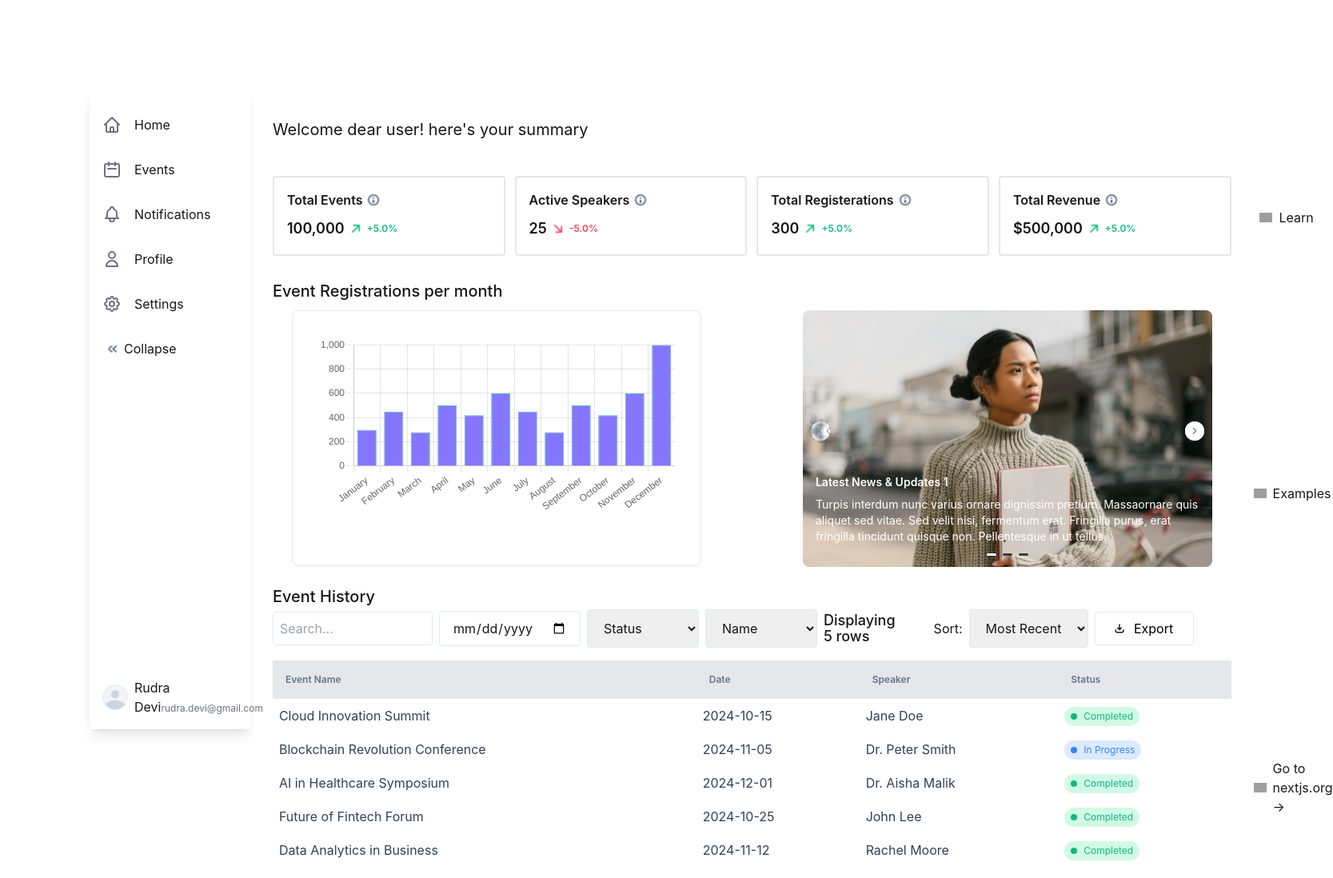
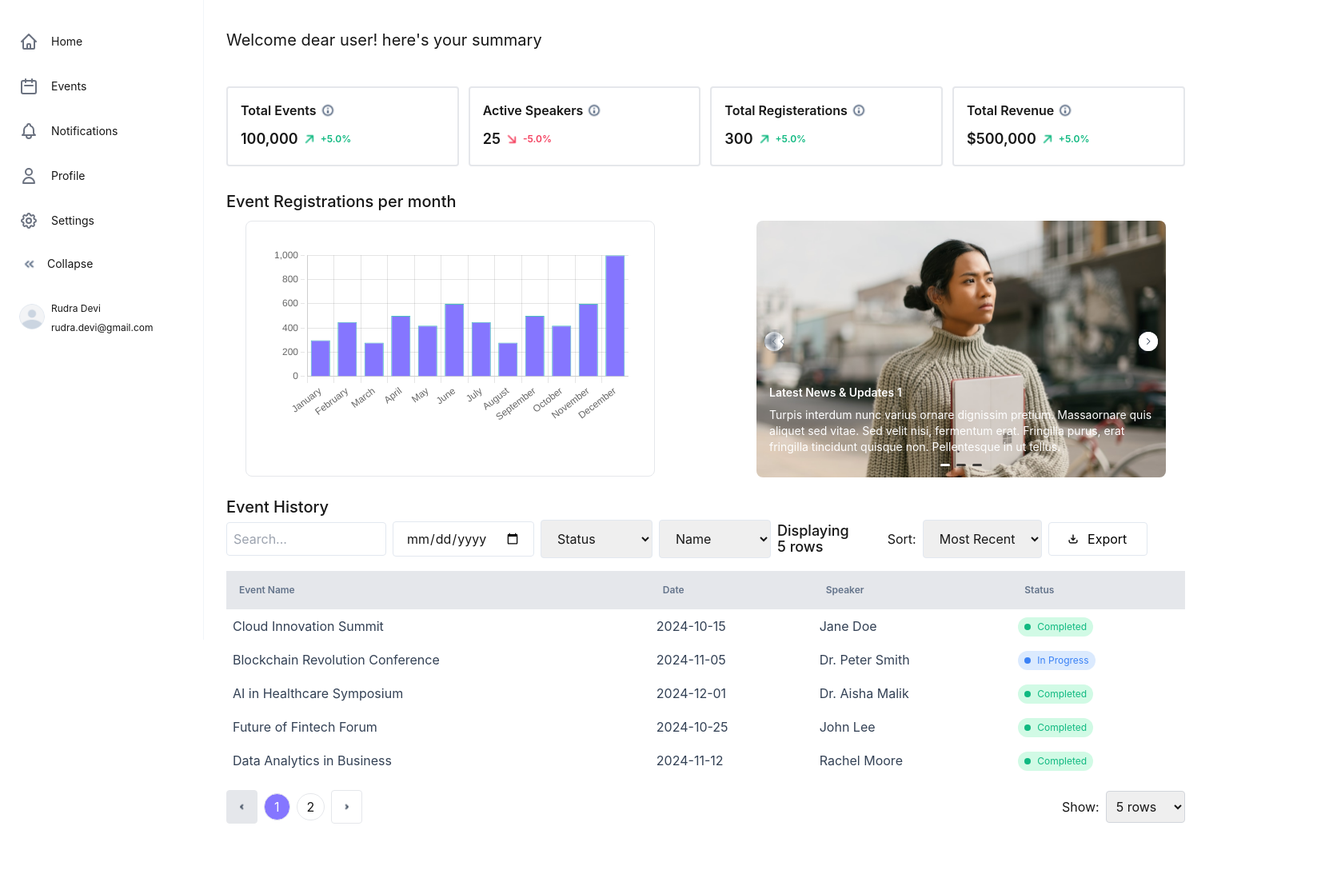
Before and after one commit to Remi-dee/map, a Next.js app: page / in a window 1280 px wide. Shown: the top 1098 px of the page at 80% size, 1667 px wide, since content can reach past the window. After the commit the page ends 1058 px from the top, so only its background shows below. Built offline with nearby package versions, Linux system fonts and the light colour scheme; grey boxes are pictures that could not be loaded.

Commit message:
Monday, October 21, 2024 at 11:36 AM West Africa Standard Time

```diff
--- a/app/Components/SideBar.js
+++ b/app/Components/SideBar.js
@@ -16,33 +16,57 @@ const Sidebar = () => {
   return (
     <div
       className={`flex  ${
-        isCollapsed ? "w-16" : "w-64"
-      } h-screen transition-width duration-300 bg-white shadow-lg`}
+        isCollapsed ? "w-16" : ""
+      } h-screen transition-width duration-300 p-[8px] bg-white border-r border-[#F1F5F9]`}
     >
       {/* Sidebar content */}
-      <div className="flex flex-col justify-between w-full">
+      <div
+        className={`flex flex-col justify-between ${
+          isCollapsed ? "w-16" : "w-[238px]"
+        }`}
+      >
         <div>
-          <ul className="mt-4">
+          <ul className="mt-4 ">
             {" "}
             <li className="flex items-center p-4 hover:bg-gray-200">
               <HomeIcon className="h-6 w-6 text-gray-500" />
-              {!isCollapsed && <span className="ml-4">Home</span>}
+              {!isCollapsed && (
+                <span className="ml-4 text-[14px] font-normal leading-[20px] text-left">
+                  Home
+                </span>
+              )}
             </li>
             <li className="flex items-center p-4 hover:bg-gray-200">
               <CalendarIcon className="h-6 w-6 text-gray-500" />
-              {!isCollapsed && <span className="ml-4">Events</span>}
+              {!isCollapsed && (
+                <span className="ml-4  text-[14px] font-normal leading-[20px] text-left">
+                  Events
+                </span>
+              )}
             </li>
             <li className="flex items-center p-4 hover:bg-gray-200">
               <BellIcon className="h-6 w-6 text-gray-500" />
-              {!isCollapsed && <span className="ml-4">Notifications</span>}
+              {!isCollapsed && (
+                <span className="ml-4 text-[14px] font-normal leading-[20px] text-left">
+                  Notifications
+                </span>
+              )}
             </li>
             <li className="flex items-center p-4 hover:bg-gray-200">
               <UserIcon className="h-6 w-6 text-gray-500" />
-              {!isCollapsed && <span className="ml-4">Profile</span>}
+              {!isCollapsed && (
+                <span className="ml-4  text-[14px] font-normal leading-[20px] text-left">
+                  Profile
+                </span>
+              )}
             </li>
             <li className="flex items-center p-4 hover:bg-gray-200">
               <CogIcon className="h-6 w-6 text-gray-500" />
-              {!isCollapsed && <span className="ml-4">Settings</span>}
+              {!isCollapsed && (
+                <span className="ml-4  text-[14px] font-normal leading-[20px] text-left">
+                  Settings
+                </span>
+              )}
             </li>
             <button
               className="p-4 flex items-center"
@@ -60,13 +84,15 @@ const Sidebar = () => {
                   height={13}
                   className={`rotate-180 ${isCollapsed && " rotate-180"} `}
                 />
-                <span className={`${isCollapsed && "hidden rotate-180"} ml-2`}>
+                <span
+                  className={`${
+                    isCollapsed && "hidden rotate-180"
+                  } ml-4 text-[14px] font-normal leading-[20px] text-left`}
+                >
                   Collapse
                 </span>
               </span>
             </button>
-          </ul>
-        </div>
             <div className="p-4">
               <div className="flex items-center space-x-2">
                 <Image
@@ -76,13 +102,18 @@ const Sidebar = () => {
                 />
                 {!isCollapsed && (
                   <div>
-                <span>Rudra Devi</span>
-                <span className="text-xs text-gray-500">
+                    <span className="text-[12px] font-normal leading-[16px] text-left">
+                      Rudra Devi
+                    </span>
+                    <br />
+                    <span className="text-xs text-[12px] font-normal leading-[16px] text-left">
                       rudra.devi@gmail.com
                     </span>
                   </div>
                 )}
               </div>
+            </div>
+          </ul>
         </div>
       </div>
     </div>
--- a/app/page.js
+++ b/app/page.js
@@ -7,7 +7,7 @@ import Sidebar from "./Components/SideBar";
 
 export default function Home() {
   return (
-    <div className="min-h-screen flex pt-0 px-[20px] lg:p-28 w-full p-2 font-inter gap-[28px] ">
+    <div className="min-h-screen flex pt-0 px-[20px] lg:p-0 w-full p-2 font-inter gap-[28px] ">
       <Sidebar />
 
       <main className="">
@@ -23,53 +23,6 @@ export default function Home() {
           <EventHistory />
         </div>
       </main>
-      <footer className="row-start-3 flex gap-6 flex-wrap items-center justify-center">
-        <a
-          className="flex items-center gap-2 hover:underline hover:underline-offset-4"
-          href="https://nextjs.org/learn?utm_source=create-next-app&utm_medium=appdir-template-tw&utm_campaign=create-next-app"
-          target="_blank"
-          rel="noopener noreferrer"
-        >
-          <Image
-            aria-hidden
-            src="https://nextjs.org/icons/file.svg"
-            alt="File icon"
-            width={16}
-            height={16}
-          />
-          Learn
-        </a>
-        <a
-          className="flex items-center gap-2 hover:underline hover:underline-offset-4"
-          href="https://vercel.com/templates?framework=next.js&utm_source=create-next-app&utm_medium=appdir-template-tw&utm_campaign=create-next-app"
-          target="_blank"
-          rel="noopener noreferrer"
-        >
-          <Image
-            aria-hidden
-            src="https://nextjs.org/icons/window.svg"
-            alt="Window icon"
-            width={16}
-            height={16}
-          />
-          Examples
-        </a>
-        <a
-          className="flex items-center gap-2 hover:underline hover:underline-offset-4"
-          href="https://nextjs.org?utm_source=create-next-app&utm_medium=appdir-template-tw&utm_campaign=create-next-app"
-          target="_blank"
-          rel="noopener noreferrer"
-        >
-          <Image
-            aria-hidden
-            src="https://nextjs.org/icons/globe.svg"
-            alt="Globe icon"
-            width={16}
-            height={16}
-          />
-          Go to nextjs.org →
-        </a>
-      </footer>
     </div>
   );
 }
```
Lines whose indentation alone changed are shown as unchanged.
